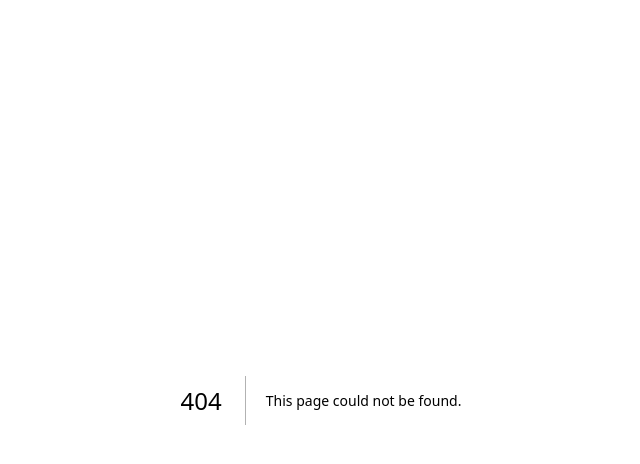
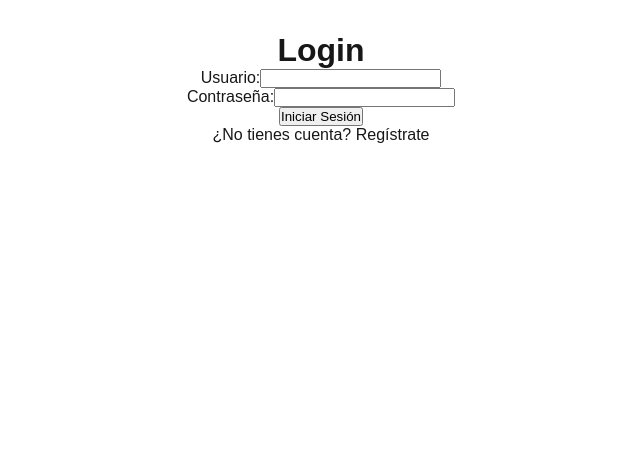
Before and after one commit to vatojuan/plataforma-empleo, a Next.js app: page /login in a window 1280 px wide. Before the commit this address had no page. Shown: the top 464 px of the page, without its empty margins (319-959 px from the left). Built offline with nearby package versions, Linux system fonts and the light colour scheme.

Commit message:
Agrega página de login básica

```diff
--- /dev/null
+++ b/pages/login.js
@@ -0,0 +1,50 @@
+// pages/login.js
+import { useState } from "react";
+import { signIn } from "next-auth/react";
+import { useRouter } from "next/router";
+
+export default function Login() {
+  const [username, setUsername] = useState("");
+  const [password, setPassword] = useState("");
+  const router = useRouter();
+
+  const handleSubmit = async (e) => {
+    e.preventDefault();
+    const result = await signIn("credentials", { redirect: false, username, password });
+    if (result?.ok) {
+      router.push("/dashboard");
+    } else {
+      alert("Error al iniciar sesión");
+    }
+  };
+
+  return (
+    <div style={{ textAlign: "center", marginTop: "2rem" }}>
+      <h1>Login</h1>
+      <form onSubmit={handleSubmit}>
+        <div>
+          <label>Usuario:</label>
+          <input
+            type="text"
+            value={username}
+            onChange={(e) => setUsername(e.target.value)}
+            required
+          />
+        </div>
+        <div>
+          <label>Contraseña:</label>
+          <input
+            type="password"
+            value={password}
+            onChange={(e) => setPassword(e.target.value)}
+            required
+          />
+        </div>
+        <button type="submit">Iniciar Sesión</button>
+      </form>
+      <p>
+        ¿No tienes cuenta? <a href="/register">Regístrate</a>
+      </p>
+    </div>
+  );
+}
```
